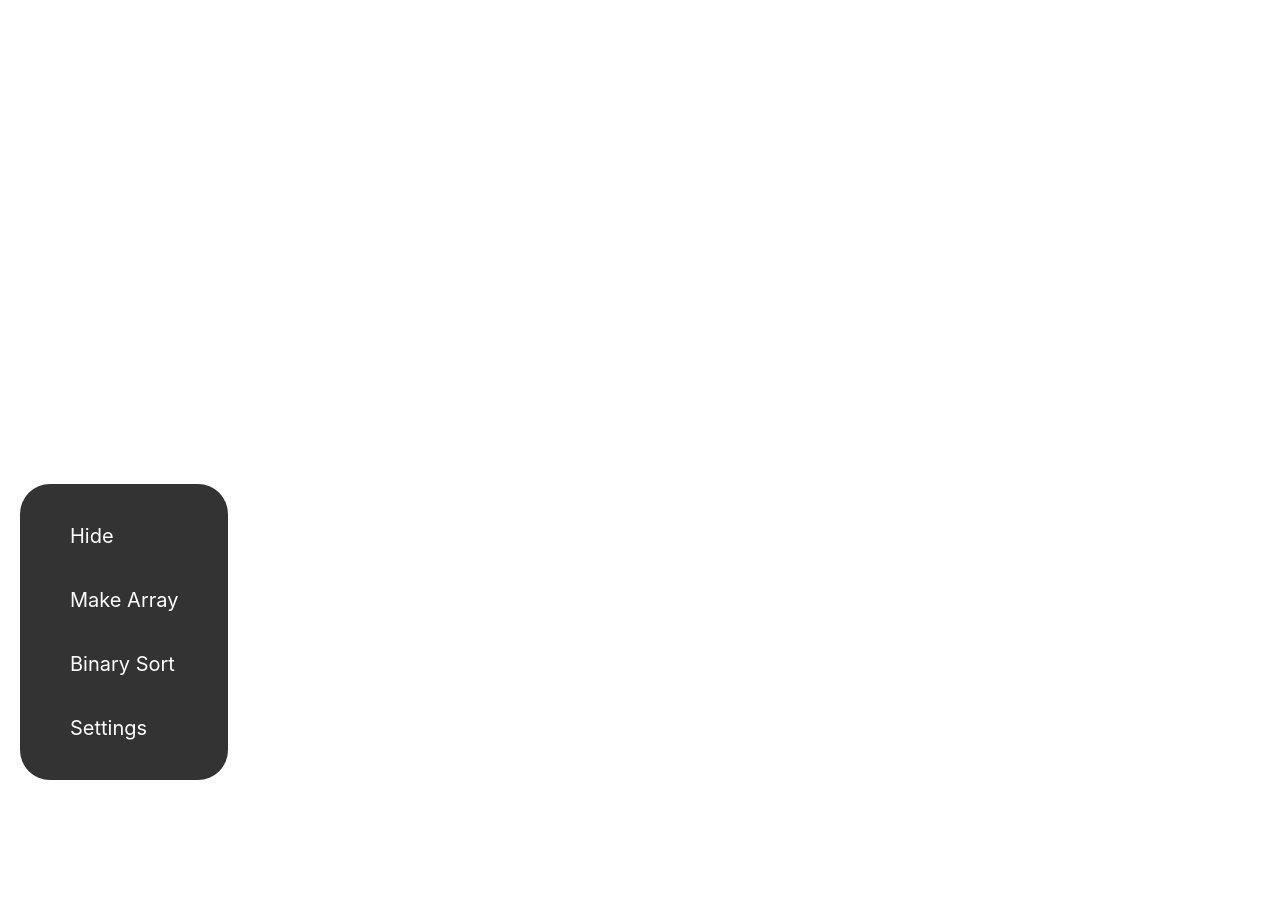
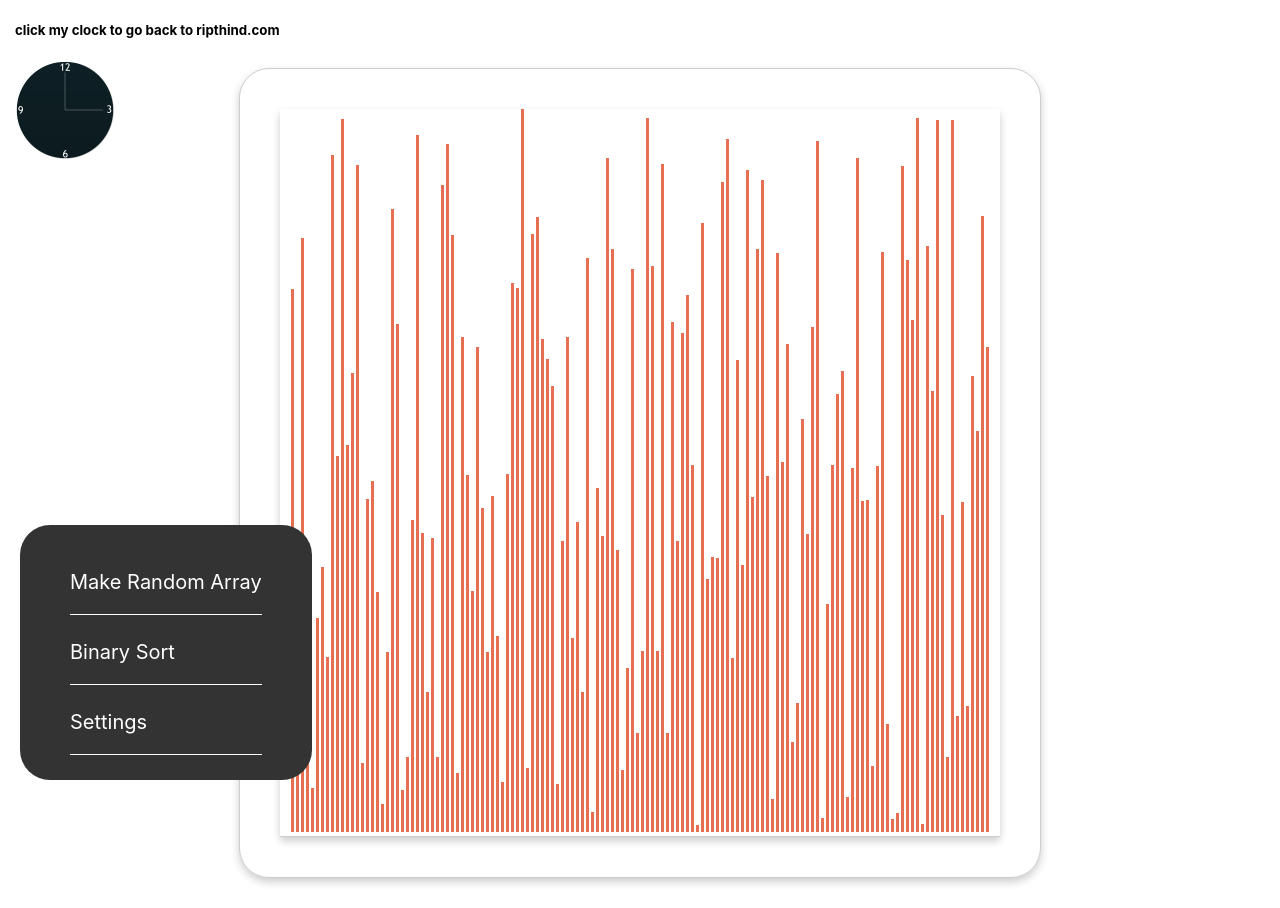
Before and after one commit to ripudamansinghthind/sorting-visualization, a React (Create React App) app: page /Sorting in a window 1280 px wide. Before the commit the page ends 800 px from the top, so only its background shows below. Built offline with nearby package versions, Linux system fonts and the light colour scheme.

Commit message:
random array component added, back to home page navigation added

```diff
--- a/src/App.js
+++ b/src/App.js
@@ -10,23 +10,25 @@ import './components/css/menu.css';
 
 import SortingContainer from './components/Layout/SortingContainer';
 
+import Img from './components/resources/ripthind.png'
+
 
 function App() {
   return (
     <div id = "container" style = {{backgroundColor: "white"}}>
+      <div className="home-navigation">
+      <h5>click my clock to go back to ripthind.com</h5>
+      <a href="https://ripthind.com/Projects" target="_blank" rel="noopener noreferrer">
+        <img className="actualimage" src={ Img } alt = "back to ripthind.com logo"/>
+        </a>
+      </div>
         <Router>
         <nav className="menu" id="menu">
           <div className="menu-content">
             <ul className="menu-items">
                 <li className="menu-item">
-                  <Link to="/Hide">
-                  <div className="clickyButton">Hide
-                  </div>
-                  </Link>
-                </li>
-                <li className="menu-item">
-                  <Link to="/">
-                  <div className="clickyButton">Make Array
+                  <Link to="/Sorting">
+                    <div className="clickyButton">Make Random Array
                     </div>
                   </Link>
                 </li>
@@ -47,11 +49,17 @@ function App() {
       </nav>
         <Switch>
           <Route exact path="/">
-                <SortingContainer />
+            <div className="card" id="Profile">
+                <div className="row-card">
+                </div>
+            </div>
           </Route>
-                <Route path="/Experience">
-                </Route>
-                <Route path="/Projects">
+          <Route exact path="/Sorting">
+            <div className="card" id="Profile">
+                <div className="row-card">
+                  <SortingContainer></SortingContainer>
+                </div>
+            </div>
           </Route>
         </Switch>
       </Router>
--- a/src/components/Layout/SortingContainer.js
+++ b/src/components/Layout/SortingContainer.js
@@ -1,15 +1,44 @@
 import React from 'react';
+import '../css/sorting.css';
 
-import '../css/sorting.css'
+export class SortingContainer extends React.Component {
+    constructor(props) {
+        super(props);
 
-const Profile = (props) => {
-  return (
-    <div className="card" id="Profile">
-      <div className="row-card">
-      </div>
-    </div>
-  );
+        this.state = {
+            array: [],
+        };
+    }
 
+    componentDidMount() {
+        this.resetArray();
+    }
+
+    resetArray() {
+        const array = [];
+        for(let i = 0; i < 140; i++) {
+            array.push(randomIntFromInterval(5, 730));
+        }
+        this.setState({ array });
+    }
+
+    render() {
+        const {array} = this.state;
+        return (
+            <div className="array-container">
+            {array.map((value, idx) => (
+                <div
+                className="array-bar"
+                key={idx}
+                style={{height: `${value}px`}}></div>
+            ))}
+            </div>
+        );
+    }
 }
 
-export default Profile;
+function randomIntFromInterval(min, max) {
+    return Math.floor(Math.random() * (max - min + 1) + min);
+}
+
+export default SortingContainer;
--- a/src/components/css/menu.css
+++ b/src/components/css/menu.css
@@ -16,6 +16,8 @@
     display: block;
     font-size: 20px;
     padding: 20px 0;
+    margin: 5px 0;
+    border-bottom: 0.1px white solid;
 }
 
 .menu-items {
@@ -34,4 +36,34 @@
 
 a {
     text-decoration: none;
-  }
+}
+
+.card {
+    box-shadow: 0 4px 8px 0 rgba(0, 0, 0, 0.2);
+    border: 1px rgba(0, 0, 0, 0.2) solid;
+    max-width: 800px;
+    min-height: 800px;
+    margin: 30px auto;
+    text-align: center;
+    border-radius: 30px;
+}
+
+.row-card {
+    margin: 5%;
+    min-width: 700px;
+    min-height: 700px;
+}
+
+.home-navigation {
+    margin-left: 15px;
+}
+.actualimage {
+    position:absolute;
+    width: 100px;
+    height: 100px;
+}
+
+.actualimage:hover {
+    opacity: 0.5;
+    transition: 0.5s ease;
+}
--- a/src/components/css/sorting.css
+++ b/src/components/css/sorting.css
@@ -1,9 +1,11 @@
-.card {
+.array-container {
     box-shadow: 0 4px 8px 0 rgba(0, 0, 0, 0.2);
-    border: 1px rgba(0, 0, 0, 0.2) solid;
-    min-width: 1000px;
-    max-width: 1000px;
-    min-height: 800px;
-    margin: 30px auto;
-    text-align: center;
+    border-bottom: 1px rgba(0, 0, 0, 0.2) solid;
 }
+
+.array-bar {
+    width: 3px;
+    background-color: #e76f51;
+    display: inline-block;
+    margin: 0 1px;
+}
```
Also changed, not shown: src/components/resources/ripthind.png (added), 1 other file (tests, documents, lock files or other folders). Lines whose indentation alone changed are shown as unchanged.
